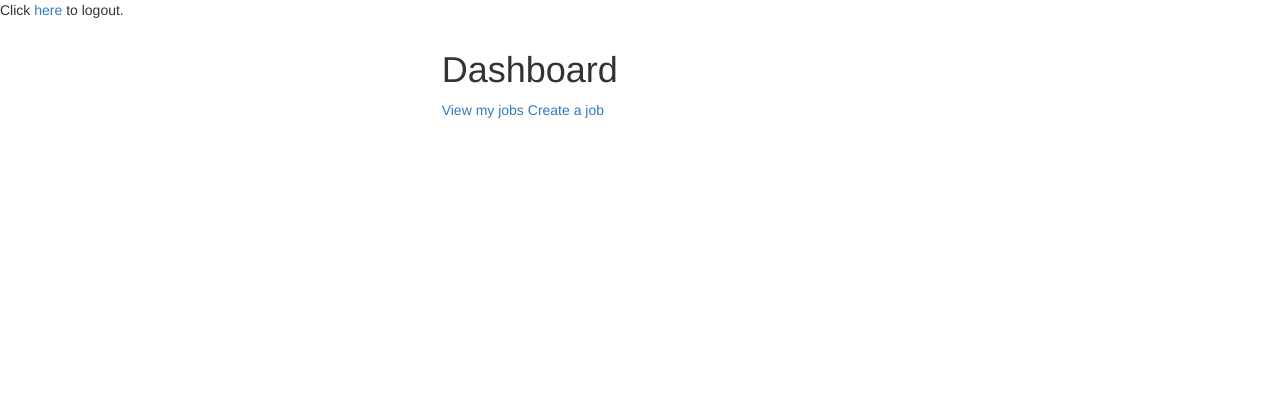
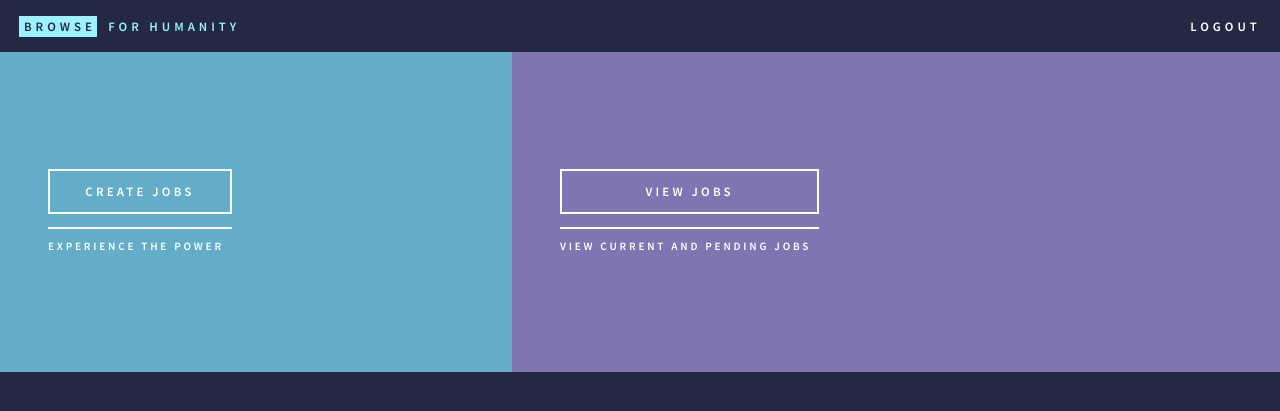
Before and after one commit to MkdmOmar/Browse-for-Humanity, a Flask app: page /dashboard in a window 1280 px wide. Shown: the top 411 px of the page. Run offline with Flask 2, Linux system fonts and the light colour scheme; the visitor is signed in with stand-in values (Sample User, id 1); some libraries are stand-ins or nearby versions.

Commit message:
More changes you know

```diff
--- a/app.py
+++ b/app.py
@@ -253,7 +253,7 @@ def logout():
     session.pop('logged_in', None)
     session.pop('userEmail', None)
     flash("You were just logged out!")
-    return redirect(url_for('login'))
+    return redirect(url_for('landing'))
 
 
 if __name__ == "__main__":
--- a/templates/dashboard.html
+++ b/templates/dashboard.html
@@ -9,22 +9,51 @@
 
 <body>
 
-    <!-- messages -->
+<div id="wrapper">
+
+             <!-- Header -->
+                    <header id="header" class="alt">
+                        <a href="index.html" class="logo"><strong>Browse</strong> <span>for Humanity</span></a>
+                        <nav>
+                            <a href="/logout">Logout</a>
+                        </nav>
+                    </header>
+
+        <div id="main">
+
+                        <!-- One -->
+                            <section id="one" class="tiles">
+                                <article>
+                                    <span class="image">
+                                        <img src="images/pic07.jpg" alt="" />
+                                    </span>
+                                    <header class="major">
+                                        <ul class="actions vertical">
+                                        <a href="{{ url_for('createJob') }}" class="button fit">Create Jobs</a>
+                                        </ul>
+                                        <p> Experience the power</p>
+                                    </header>
+                                </article>
+                                <article>
+                                    <span class="image">
+                                        <img src="images/pic06.jpg" alt="" />
+                                    </span>
+                                    <header class="major">
+                                        <ul class="actions vertical">
+                                        <a href="{{ url_for('viewJobs') }}" class="button fit">View Jobs</a>
+                                        </ul>
+                                        <p> View Current and Pending Jobs</p>
+                                    </header>
+                                </article>
+
+                            </section>
+                        </div>
+    <br>
     {% for message in get_flashed_messages() %}
-    <h6>{{ message }}</h6>
+    <center><h4>{{ message }}</h4> </center>
     {% endfor %}
-    <p>Click <a href="/logout">here</a> to logout.</p>
 
     <p hidden id="pEmail" name>{{ email }}</p>
-
-    <div class="col-xs-4"></div>
-    <div class="container-fluid col-xs-4">
-        <h1 class="display-4">Dashboard</h1>
-        <a href="{{ url_for('viewJobs') }}">View my jobs</a>
-        <a href="{{ url_for('createJob') }}">Create a job</a>
-    </div>
-    <div class="col-xs-4"></div>
-
 
     <!-- Include JQuery -->
     <script
@@ -32,13 +61,13 @@
       integrity="sha256-hwg4gsxgFZhOsEEamdOYGBf13FyQuiTwlAQgxVSNgt4="
       crossorigin="anonymous"></script>
 
-    <!-- Include Bootstrap CSS -->
-    <link href="https://maxcdn.bootstrapcdn.com/bootstrap/3.3.7/css/bootstrap.min.css" rel="stylesheet" integrity="sha384-BVYiiSIFeK1dGmJRAkycuHAHRg32OmUcww7on3RYdg4Va+PmSTsz/K68vbdEjh4u" crossorigin="anonymous">
+    <!-- Include CSS -->
+    <link rel="stylesheet" type=text/css href="{{ url_for('static', filename='css/main.css') }}" />
 
     <!-- Include Bootstrap JS -->
     <script src="https://maxcdn.bootstrapcdn.com/bootstrap/3.3.7/js/bootstrap.min.js"></script>
 
     <script src="{{ url_for('static', filename='createJob.js') }}"></script>
-
+    </div>
     </body>
     </html>
```
